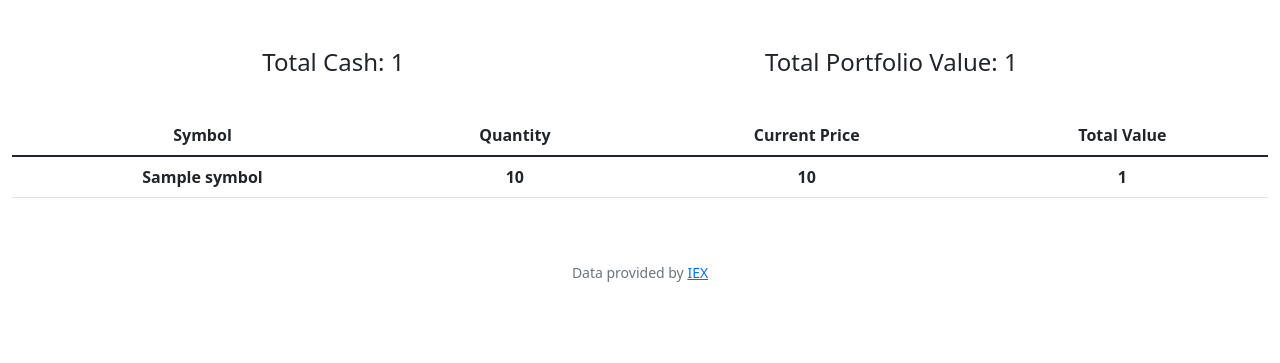
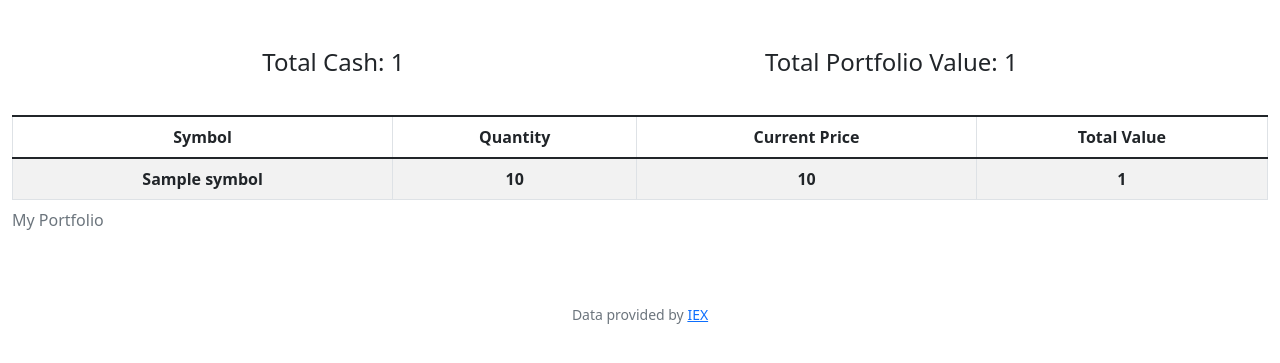
Before and after one commit to michael-hoang/cs50x, a Flask app: template Week 9 - Flask/Problem Set 9/finance/templates/index.html in a window 1280 px wide. Shown: the part 76-439 px from the top of the page. Run offline with Flask 3, Linux system fonts and the light colour scheme; the template is opened without the code that fills it: most values are stand-ins (such as "Sample title", 1, 10 or a date in 2020); lists and menus that the app fills with data are empty; some libraries are stand-ins or nearby versions.

Commit message:
Add style stripe and border to portfolio table

```diff
--- a/Week 9 - Flask/Problem Set 9/finance/templates/index.html
+++ b/Week 9 - Flask/Problem Set 9/finance/templates/index.html
@@ -6,11 +6,12 @@ Dashboard
 
 {% block main %}
 <div class="container dash-head">
-  <h4>Total Cash: {{ total_cash }}</h3>
-  <h4>Total Portfolio Value: {{ total_portfolio_value }}</h3>
+  <h4>Total Cash: {{ total_cash }}</h4>
+  <h4>Total Portfolio Value: {{ total_portfolio_value }}</h4>
 </div>
 
-<table class="table">
+<table class="table table-striped table-bordered">
+  <caption>My Portfolio</caption>
   <thead>
     <tr>
       <th scope="col">Symbol</th>
```
Also changed, not shown: Week 9 - Flask/Problem Set 9/finance/finance.db, 1 other file.
